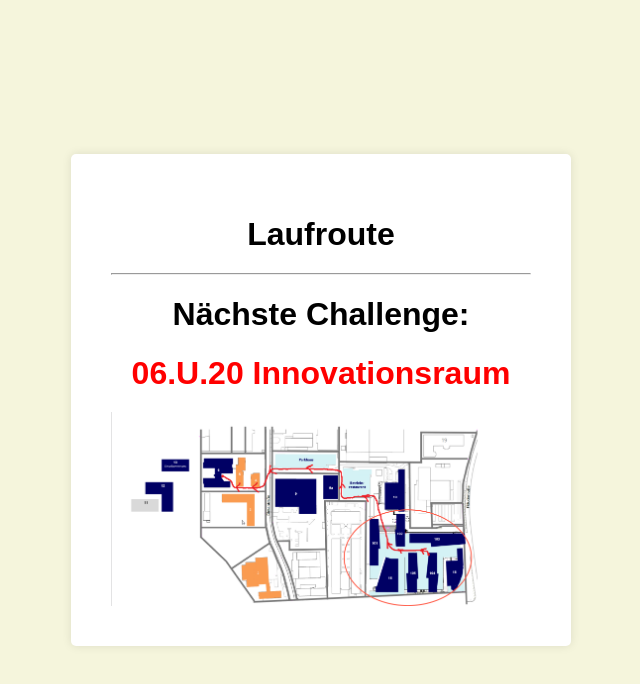
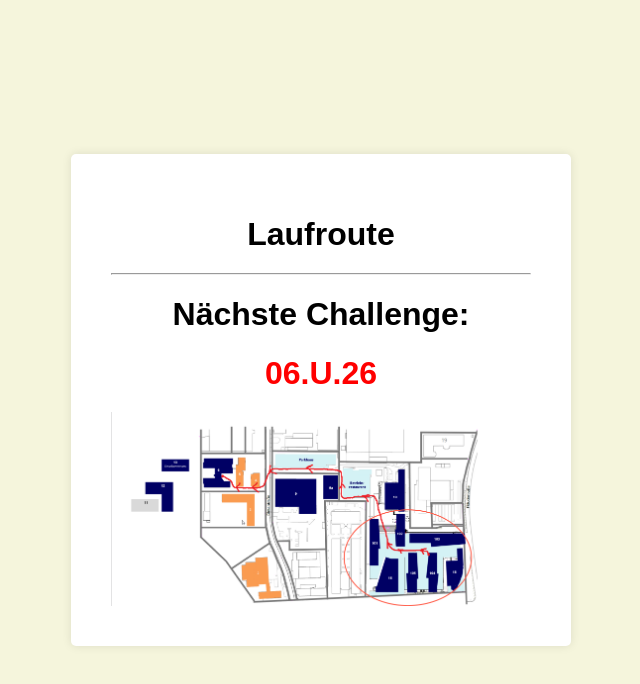
Before and after one commit to AlPashy/campus-rallye-104-6, a plain HTML site: page index.html in a window 1280 px wide. Shown: the whole page, without its empty margins (319-959 px from the left). Drawn offline with Linux system fonts and the light colour scheme.

Commit message:
campus rallye 2024

```diff
--- a/index.html
+++ b/index.html
@@ -95,7 +95,7 @@
             <h1>Laufroute</h1>
             <hr>
             <h1>Nächste Challenge:</h1>
-            <h1 id="red_number">06.U.20 Innovationsraum</h1>
+            <h1 id="red_number">06.U.26</h1>
             <img src="campusbild-104.00.008-6.png" alt="Bild funktioniert nicht!">
         </div>
     </div>
```
